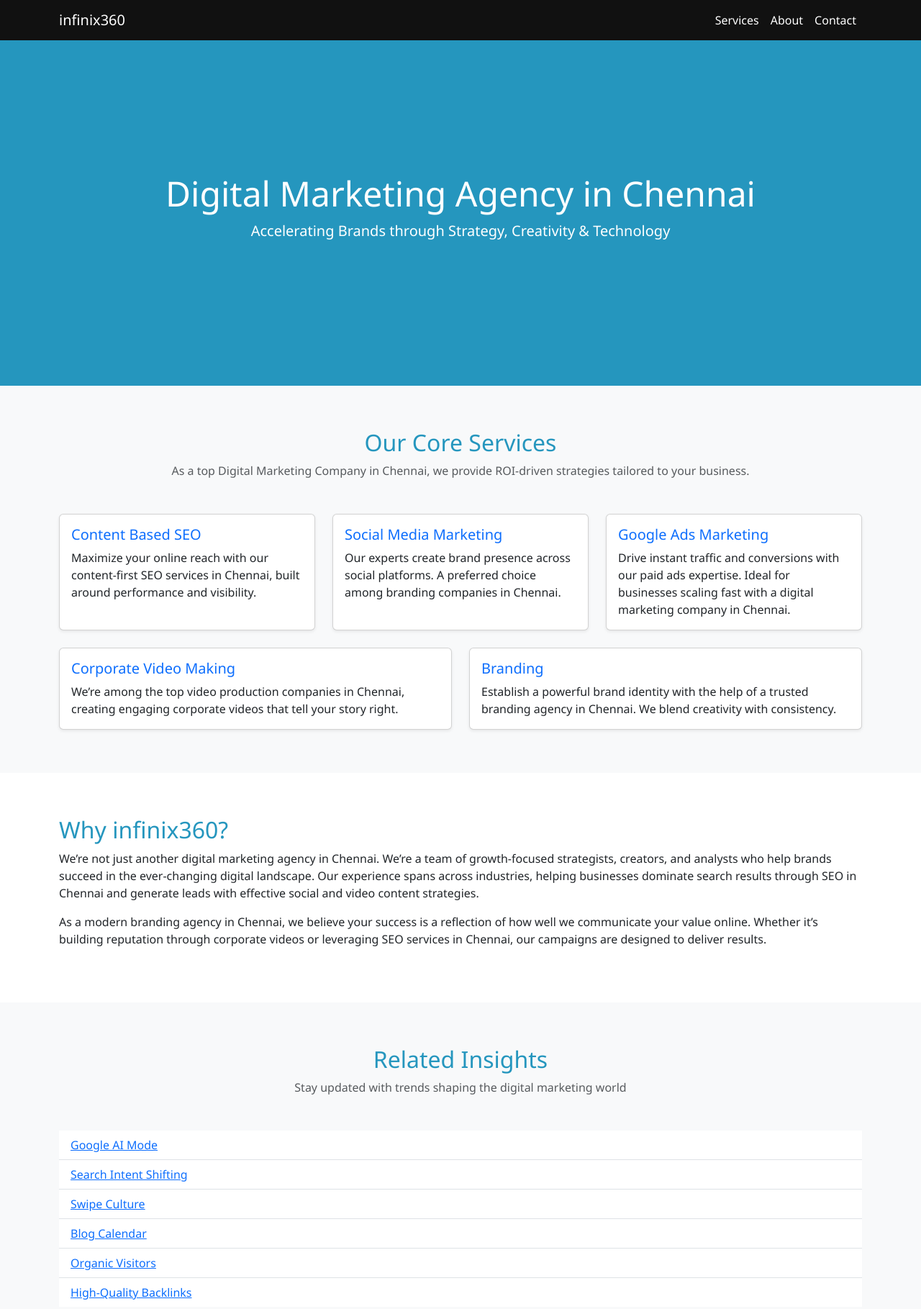
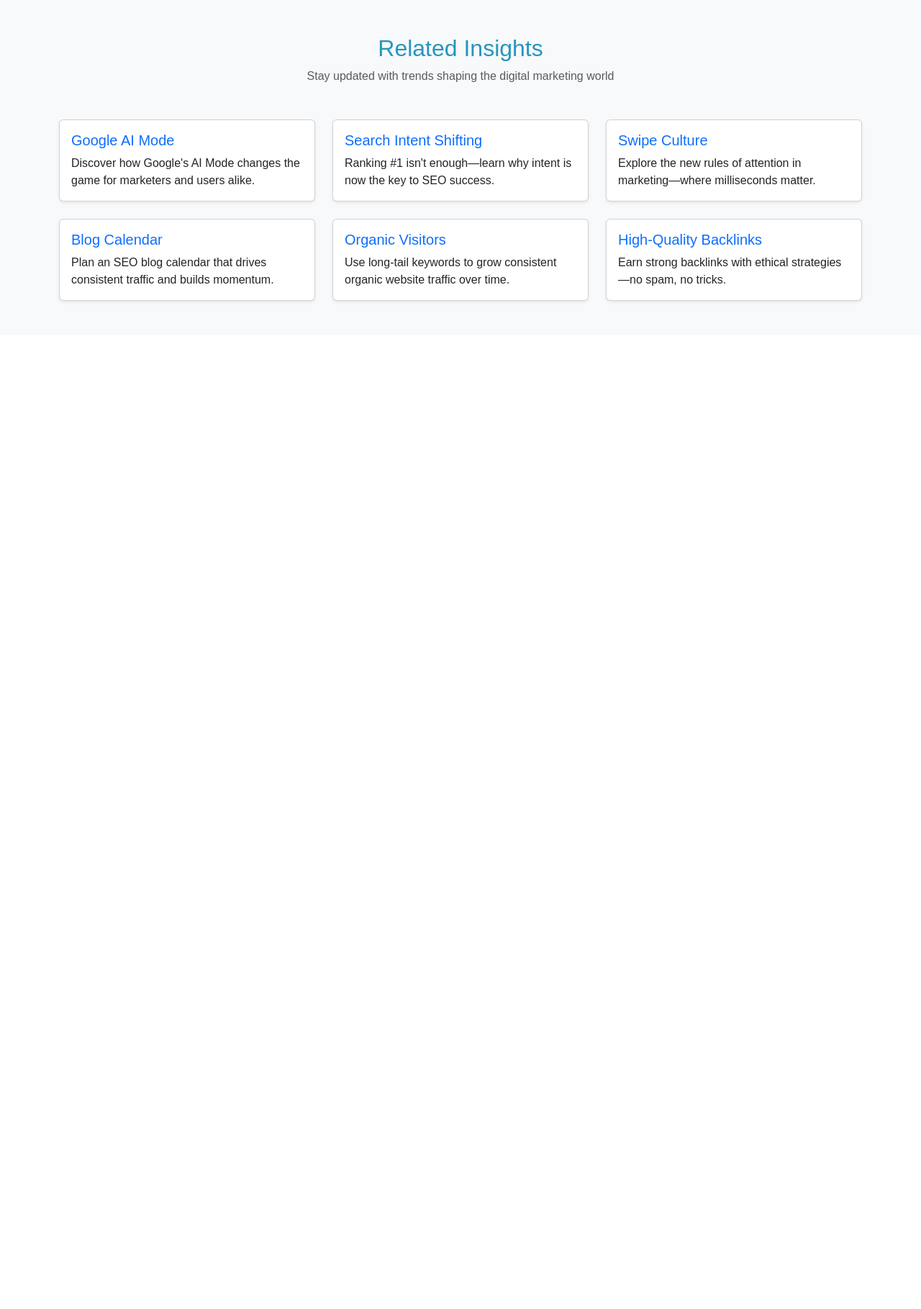
Before and after one commit to infiniX360-official/digitalmarketing, a plain HTML site: page index.html in a window 1280 px wide. Shown: the top 1819 px of the page at 72% size. After the commit the page ends 800 px from the top, so only its background shows below. Drawn offline with nearby package versions, Linux system fonts and the light colour scheme.

Commit message:
Update index.html

```diff
--- a/index.html
+++ b/index.html
@@ -1,128 +1,91 @@
 <!DOCTYPE html>
 <html lang="en">
 <head>
-  <meta charset="UTF-8">
-  <meta name="viewport" content="width=device-width, initial-scale=1.0">
-  <title>infinix360 | Digital Marketing Agency in Chennai</title>
-  <link href="https://cdn.jsdelivr.net/npm/bootstrap@5.3.2/dist/css/bootstrap.min.css" rel="stylesheet">
+  <meta charset="UTF-8" />
+  <meta name="viewport" content="width=device-width, initial-scale=1.0"/>
+  <title>Infinix360 | Digital Marketing Agency in Chennai</title>
+  <link href="https://cdn.jsdelivr.net/npm/bootstrap@5.3.0/dist/css/bootstrap.min.css" rel="stylesheet">
   <style>
-    :root {
-      --primary-color: rgb(37, 150, 190);
-      --dark-color: #111;
+    body {
+      font-family: Arial, sans-serif;
     }
-    body {
-      font-family: 'Segoe UI', sans-serif;
-    }
-    .navbar, footer {
-      background-color: var(--dark-color);
-    }
-    .navbar-brand, .nav-link, footer {
-      color: white !important;
-    }
-    .hero {
-      background-color: var(--primary-color);
-      height: 60vh;
-      color: white;
-      display: flex;
-      align-items: center;
-      justify-content: center;
-      text-align: center;
-    }
-    .hero h1 {
-      font-size: 3rem;
-    }
-    .section {
-      padding: 60px 0;
+    .card:hover {
+      transform: translateY(-5px);
+      box-shadow: 0 0.5rem 1rem rgba(0, 0, 0, 0.15);
+      transition: all 0.3s ease-in-out;
     }
     .section-title {
-      color: var(--primary-color);
-    }
-    .card-title {
-      color: var(--primary-color);
-    }
-    .btn-primary {
-      background-color: var(--primary-color);
-      border: none;
-    }
-    .btn-primary:hover {
-      background-color: rgb(30, 120, 150);
-    }
-    footer {
-      padding: 20px 0;
+      color: rgb(37, 150, 190);
     }
   </style>
 </head>
 <body>
-  <!-- Navbar -->
-  <nav class="navbar navbar-expand-lg navbar-dark">
-    <div class="container">
-      <a class="navbar-brand" href="#">infinix360</a>
-      <button class="navbar-toggler" type="button" data-bs-toggle="collapse" data-bs-target="#navbarNav">
-        <span class="navbar-toggler-icon"></span>
-      </button>
-      <div class="collapse navbar-collapse" id="navbarNav">
-        <ul class="navbar-nav ms-auto">
-          <li class="nav-item"><a class="nav-link" href="#services">Services</a></li>
-          <li class="nav-item"><a class="nav-link" href="#about">About</a></li>
-          <li class="nav-item"><a class="nav-link" href="#contact">Contact</a></li>
-        </ul>
-      </div>
-    </div>
-  </nav>
 
-  <!-- Hero Section -->
-  <section class="hero">
-    <div class="container">
-      <h1>Digital Marketing Agency in Chennai</h1>
-      <p class="lead">Accelerating Brands through Strategy, Creativity & Technology</p>
-    </div>
-  </section>
-
-  <!-- Services Section -->
-  <section id="services" class="section bg-light">
+<!-- Related Links Section -->
+<section class="section bg-light py-5">
   <div class="container">
     <div class="text-center mb-5">
-        <h2 class="section-title">Our Core Services</h2>
-        <p class="text-muted">As a top Digital Marketing Company in Chennai, we provide ROI-driven strategies tailored to your business.</p>
+      <h2 class="section-title">Related Insights</h2>
+      <p class="text-muted">Stay updated with trends shaping the digital marketing world</p>
     </div>
-      <div class="row">
+    <div class="row g-4">
       <div class="col-md-4">
         <div class="card h-100 shadow-sm">
           <div class="card-body">
-              <h5 class="card-title"><a href="https://www.infinix360.com/seo-company-in-chennai/" class="text-decoration-none text-primary">Content Based SEO</a></h5>
-              <p class="card-text">Maximize your online reach with our content-first SEO services in Chennai, built around performance and visibility.</p>
+            <h5 class="card-title">
+              <a href="https://medium.com/@infinix360/googles-ai-mode-explained-what-marketers-and-users-need-to-know-482cb728938e" target="_blank" class="text-decoration-none text-primary">Google AI Mode</a>
+            </h5>
+            <p class="card-text">Discover how Google's AI Mode changes the game for marketers and users alike.</p>
           </div>
         </div>
       </div>
       <div class="col-md-4">
         <div class="card h-100 shadow-sm">
           <div class="card-body">
-              <h5 class="card-title"><a href="https://www.infinix360.com/social-media-marketing-in-chennai/" class="text-decoration-none text-primary">Social Media Marketing</a></h5>
-              <p class="card-text">Our experts create brand presence across social platforms. A preferred choice among branding companies in Chennai.</p>
+            <h5 class="card-title">
+              <a href="https://medium.com/@infinix360/search-intent-shifting-why-ranking-1-isnt-enough-anymore-5c07ca6d8ce7" target="_blank" class="text-decoration-none text-primary">Search Intent Shifting</a>
+            </h5>
+            <p class="card-text">Ranking #1 isn't enough—learn why intent is now the key to SEO success.</p>
           </div>
         </div>
       </div>
       <div class="col-md-4">
         <div class="card h-100 shadow-sm">
           <div class="card-body">
-              <h5 class="card-title"><a href="https://www.infinix360.com/ppc-services-in-chennai/" class="text-decoration-none text-primary">Google Ads Marketing</a></h5>
-              <p class="card-text">Drive instant traffic and conversions with our paid ads expertise. Ideal for businesses scaling fast with a digital marketing company in Chennai.</p>
+            <h5 class="card-title">
+              <a href="https://medium.com/@infinix360/swipe-culture-split-seconds-the-new-rules-of-attention-marketing-20b2fdc24208" target="_blank" class="text-decoration-none text-primary">Swipe Culture</a>
+            </h5>
+            <p class="card-text">Explore the new rules of attention in marketing—where milliseconds matter.</p>
           </div>
         </div>
       </div>
-        <div class="col-md-6 mt-4">
+      <div class="col-md-4">
         <div class="card h-100 shadow-sm">
           <div class="card-body">
-              <h5 class="card-title"><a href="https://www.infinix360.com/corporate-video-making-in-chennai/" class="text-decoration-none text-primary">Corporate Video Making</a></h5>
-              <p class="card-text">We’re among the top video production companies in Chennai, creating engaging corporate videos that tell your story right.</p>
+            <h5 class="card-title">
+              <a href="https://theglobalnewz.com/how-to-plan-an-seo-driven-blog-calendar-for-monthly-traffic-growth/" target="_blank" class="text-decoration-none text-primary">Blog Calendar</a>
+            </h5>
+            <p class="card-text">Plan an SEO blog calendar that drives consistent traffic and builds momentum.</p>
           </div>
         </div>
       </div>
-        <div class="col-md-6 mt-4">
+      <div class="col-md-4">
         <div class="card h-100 shadow-sm">
           <div class="card-body">
-              <h5 class="card-title"><a href="https://www.infinix360.com/branding-agency-in-chennai/" class="text-decoration-none text-primary">Branding</a></h5>
-              <p class="card-text">Establish a powerful brand identity with the help of a trusted branding agency in Chennai. We blend creativity with consistency.</p>
+            <h5 class="card-title">
+              <a href="https://euromediawire.com/blogs/technology/how-to-find-long-tail-keywords-that-drive-consistent-organic-visitors/" target="_blank" class="text-decoration-none text-primary">Organic Visitors</a>
+            </h5>
+            <p class="card-text">Use long-tail keywords to grow consistent organic website traffic over time.</p>
+          </div>
+        </div>
+      </div>
+      <div class="col-md-4">
+        <div class="card h-100 shadow-sm">
+          <div class="card-body">
+            <h5 class="card-title">
+              <a href="https://squarespaceblog.com/how-to-earn-high-quality-backlinks-without-spamming-anyone/" target="_blank" class="text-decoration-none text-primary">High-Quality Backlinks</a>
+            </h5>
+            <p class="card-text">Earn strong backlinks with ethical strategies—no spam, no tricks.</p>
           </div>
         </div>
       </div>
@@ -130,68 +93,6 @@
   </div>
 </section>
 
-  <!-- About Section -->
-  <section id="about" class="section">
-    <div class="container">
-      <div class="row align-items-center">
-        <div class="col-md-12">
-          <h2 class="section-title">Why infinix360?</h2>
-          <p>We’re not just another digital marketing agency in Chennai. We’re a team of growth-focused strategists, creators, and analysts who help brands succeed in the ever-changing digital landscape. Our experience spans across industries, helping businesses dominate search results through SEO in Chennai and generate leads with effective social and video content strategies.</p>
-          <p>As a modern branding agency in Chennai, we believe your success is a reflection of how well we communicate your value online. Whether it’s building reputation through corporate videos or leveraging SEO services in Chennai, our campaigns are designed to deliver results.</p>
-        </div>
-      </div>
-    </div>
-  </section>
-
-  <!-- Related Links Section -->
-  <section class="section bg-light">
-    <div class="container">
-      <div class="text-center mb-5">
-        <h2 class="section-title">Related Insights</h2>
-        <p class="text-muted">Stay updated with trends shaping the digital marketing world</p>
-      </div>
-      <ul class="list-group list-group-flush">
-        <li class="list-group-item"><a href="https://medium.com/@infinix360/googles-ai-mode-explained-what-marketers-and-users-need-to-know-482cb728938e" target="_blank">Google AI Mode</a></li>
-        <li class="list-group-item"><a href="https://medium.com/@infinix360/search-intent-shifting-why-ranking-1-isnt-enough-anymore-5c07ca6d8ce7" target="_blank">Search Intent Shifting</a></li>
-        <li class="list-group-item"><a href="https://medium.com/@infinix360/swipe-culture-split-seconds-the-new-rules-of-attention-marketing-20b2fdc24208" target="_blank">Swipe Culture</a></li>
-        <li class="list-group-item"><a href="https://theglobalnewz.com/how-to-plan-an-seo-driven-blog-calendar-for-monthly-traffic-growth/" target="_blank">Blog Calendar</a></li>
-        <li class="list-group-item"><a href="https://euromediawire.com/blogs/technology/how-to-find-long-tail-keywords-that-drive-consistent-organic-visitors/" target="_blank">Organic Visitors</a></li>
-        <li class="list-group-item"><a href="https://squarespaceblog.com/how-to-earn-high-quality-backlinks-without-spamming-anyone/" target="_blank">High-Quality Backlinks</a></li>
-      </ul>
-    </div>
-  </section>
-
-  <!-- Contact Section -->
-  <section id="contact" class="section">
-    <div class="container">
-      <div class="text-center mb-4">
-        <h2 class="section-title">Contact Us</h2>
-        <p class="text-muted">Partner with a leading digital marketing company in Chennai</p>
-      </div>
-      <form class="row g-3">
-        <div class="col-md-6">
-          <input type="text" class="form-control" placeholder="Your Name">
-        </div>
-        <div class="col-md-6">
-          <input type="email" class="form-control" placeholder="Your Email">
-        </div>
-        <div class="col-12">
-          <textarea class="form-control" rows="4" placeholder="Your Message"></textarea>
-        </div>
-        <div class="col-12 text-center">
-          <button type="submit" class="btn btn-primary px-4">Send Message</button>
-        </div>
-      </form>
-    </div>
-  </section>
-
-  <!-- Footer -->
-  <footer class="text-center">
-    <div class="container">
-      <p class="mb-0">&copy; 2025 infinix360 - A result-driven digital marketing agency in Chennai.</p>
-    </div>
-  </footer>
-
-  <script src="https://cdn.jsdelivr.net/npm/bootstrap@5.3.2/dist/js/bootstrap.bundle.min.js"></script>
+<script src="https://cdn.jsdelivr.net/npm/bootstrap@5.3.0/dist/js/bootstrap.bundle.min.js"></script>
 </body>
 </html>
```
Lines whose indentation alone changed are shown as unchanged.
